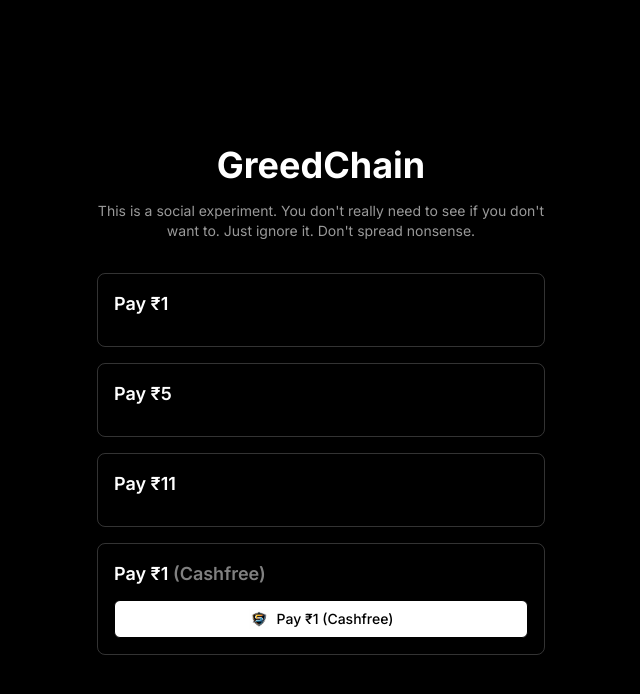
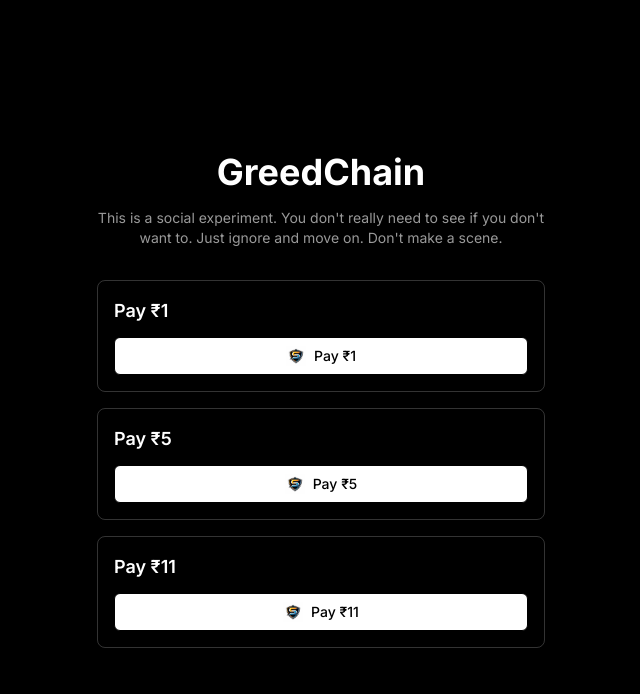
Before and after one commit to Suryatejaa/Greed-chain, a Next.js app: page / in a window 1280 px wide. Shown: the top 694 px of the page, without its empty margins (319-959 px from the left). Built offline with nearby package versions, Linux system fonts and the light colour scheme.

Commit message:
Implemented cashfree webhooks

```diff
--- a/app/api/stats/route.ts
+++ b/app/api/stats/route.ts
@@ -1,5 +1,9 @@
 import { NextResponse } from "next/server";
 import redis from "@/app/lib/redis";
+
+export const dynamic = "force-dynamic"; // 🔥 disables Next.js caching
+export const revalidate = 0;            // 🔥 no ISR
+export const runtime = "nodejs";
 
 export async function GET() {
   const [
@@ -16,11 +20,19 @@
     redis.get("totalPayments"),
   ]);
 
-  return NextResponse.json({
-    count1: Number(count1 || 0),
-    count5: Number(count5 || 0),
-    count11: Number(count11 || 0),
-    totalAmount: Number(totalAmount || 0),
-    totalPayments: Number(totalPayments || 0),
-  });
+  return NextResponse.json(
+    {
+      count1: Number(count1 || 0),
+      count5: Number(count5 || 0),
+      count11: Number(count11 || 0),
+      totalAmount: Number(totalAmount || 0),
+      totalPayments: Number(totalPayments || 0),
+    },
+    {
+      headers: {
+        // 🔥 kill browser + CDN cache
+        "Cache-Control": "no-store, no-cache, must-revalidate, proxy-revalidate",
+      },
+    }
+  );
 }
--- a/app/api/verify-payment/route.ts
+++ b/app/api/verify-payment/route.ts
@@ -1,6 +1,9 @@
 import { NextResponse } from "next/server";
 import Razorpay from "razorpay";
 import redis from "../../lib/redis";
+export const runtime = "nodejs";
+export const dynamic = "force-dynamic"; // 🔥 disables Next.js caching
+export const revalidate = 0;            // 🔥 no ISR
 
 const razorpay = new Razorpay({
   key_id: process.env.RAZORPAY_KEY_ID!,
--- a/app/api/webhooks/cashfree/route.ts
+++ b/app/api/webhooks/cashfree/route.ts
@@ -1,5 +1,9 @@
 import { NextResponse } from "next/server";
 import redis from "@/app/lib/redis";
+
+export const runtime = "nodejs";
+export const dynamic = "force-dynamic"; // 🔥 disables Next.js caching
+export const revalidate = 0;            // 🔥 no ISR
 
 export async function POST(req: Request) {
   console.log("🔥 CASHFREE WEBHOOK HIT");
--- a/app/page.tsx
+++ b/app/page.tsx
@@ -12,12 +12,12 @@
 
         <p className="mb-8 text-sm opacity-60">
           This is a social experiment. You don&apos;t really need to see if you don&apos;t want to.
-          Just ignore it. Don&apos;t spread nonsense.
+          Just ignore and move on. Don&apos;t make a scene.
         </p>
 
         <div className="flex flex-col gap-4">
           {/* ₹1 */}
-          <PaymentCard amount={1}>
+          {/* <PaymentCard amount={1}>
             <RazorpayButton
               paymentButtonId="pl_Rz65r6ImL0PS8U"
               formId="razorpay-form-1"
@@ -25,7 +25,7 @@
           </PaymentCard>
 
           {/* ₹5 */}
-          <PaymentCard amount={5}>
+          {/* <PaymentCard amount={5}>
             <RazorpayButton
               paymentButtonId="pl_RzV5vndCmZSnu9"
               formId="razorpay-form-5"
@@ -33,23 +33,45 @@
           </PaymentCard>
 
           {/* ₹11 */}
-          <PaymentCard amount={11}>
+          {/* <PaymentCard amount={11}>
             <RazorpayButton
               paymentButtonId="pl_RzVCx1Qq9r0JoZ"
               formId="razorpay-form-11"
             />
-          </PaymentCard>
+          </PaymentCard> */}
 
           {/* Cashfree Fixed Button */}
-          <PaymentCard amount={1} label="Cashfree">
+          <PaymentCard amount={1}>
             <a
-              href="https://payments.cashfree.com/forms/greed-chain"
+              href="https://payments.cashfree.com/forms/rupee"
               target="_parent"
               rel="noopener noreferrer"
               className="flex items-center justify-center gap-2 border border-black rounded-md px-3 py-2 bg-white text-black hover:bg-gray-100"
             >
               <Image src={logo} alt="Cashfree" width={20} height={20} />
-              <span className="text-sm font-medium">Pay ₹1 (Cashfree)</span>
+              <span className="text-sm font-medium">Pay ₹1</span>
+            </a>
+          </PaymentCard>
+          <PaymentCard amount={5}>
+            <a
+              href="https://payments.cashfree.com/forms/five-rupees"
+              target="_parent"
+              rel="noopener noreferrer"
+              className="flex items-center justify-center gap-2 border border-black rounded-md px-3 py-2 bg-white text-black hover:bg-gray-100"
+            >
+              <Image src={logo} alt="Cashfree" width={20} height={20} />
+              <span className="text-sm font-medium">Pay ₹5</span>
+            </a>
+          </PaymentCard>
+          <PaymentCard amount={11}>
+            <a
+              href="https://payments.cashfree.com/forms/eleven-rupees"
+              target="_parent"
+              rel="noopener noreferrer"
+              className="flex items-center justify-center gap-2 border border-black rounded-md px-3 py-2 bg-white text-black hover:bg-gray-100"
+            >
+              <Image src={logo} alt="Cashfree" width={20} height={20} />
+              <span className="text-sm font-medium">Pay ₹11</span>
             </a>
           </PaymentCard>
         </div>
--- a/app/success/page.tsx
+++ b/app/success/page.tsx
@@ -54,7 +54,7 @@
   useEffect(() => {
     const fetchStats = async () => {
       try {
-        const res = await fetch("/api/stats", { cache: "no-store" });
+        const res = await fetch(`/api/stats?t=${Date.now()}`, { cache: "no-store" });
         const statsData = await res.json();
         setStats(statsData);
       } catch { }
```
